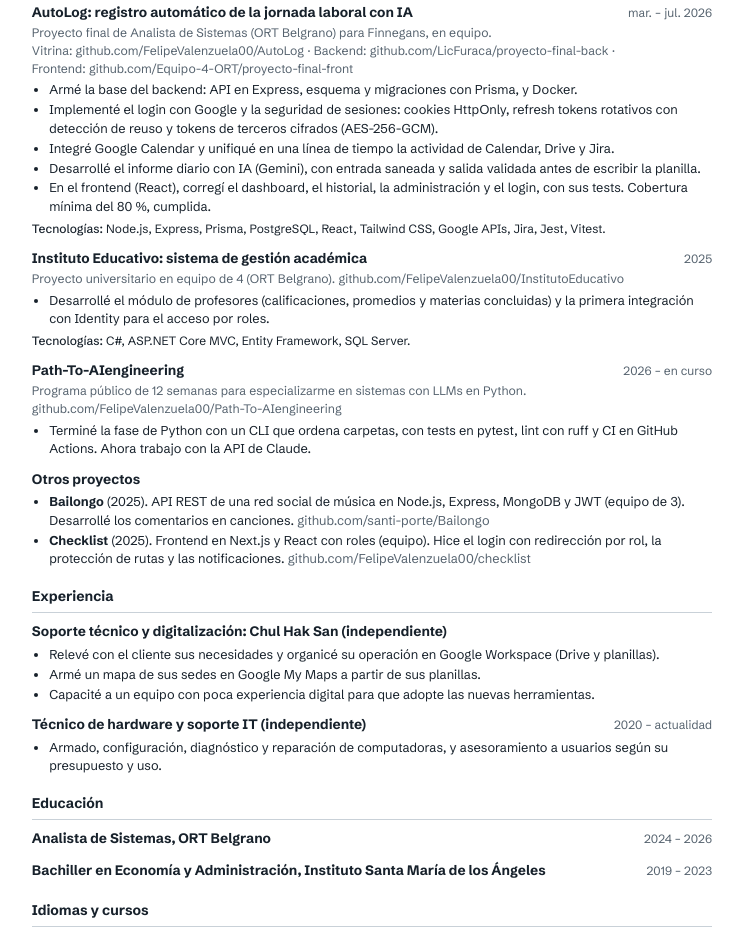
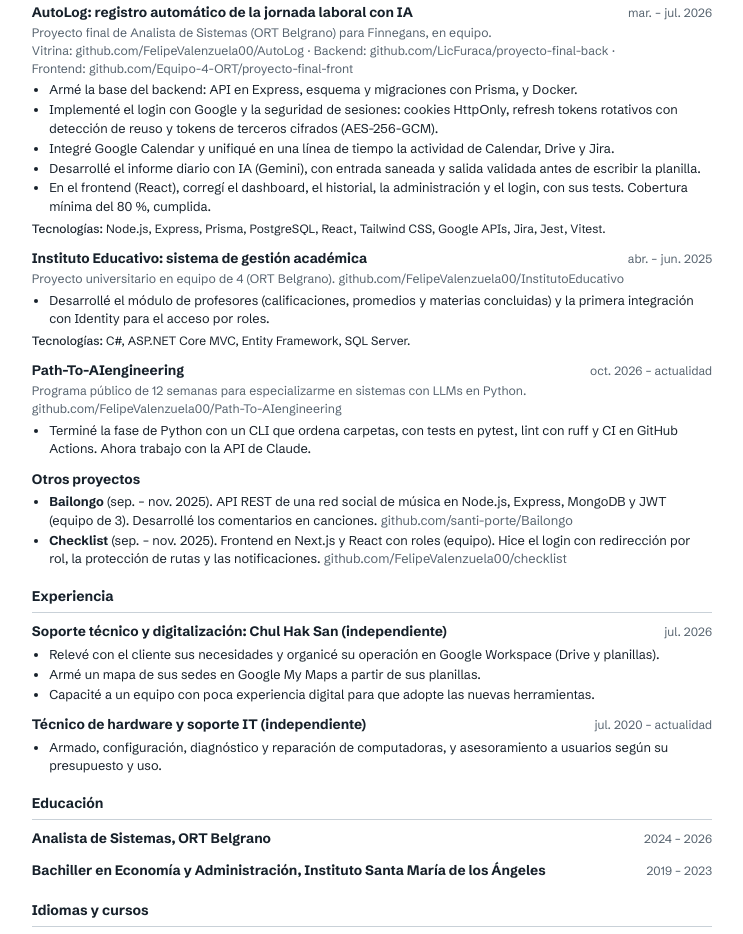
Before and after one commit to FelipeValenzuela00/FelipeValenzuela00.github.io, a plain HTML site: page cv/cv-es.html in a window 1280 px wide. Shown: the part 885-1819 px from the top of the page, without its empty margins (268-1011 px from the left). Drawn offline with Linux system fonts and the light colour scheme.

Commit message:
CV: fechas con mes en todos los proyectos y experiencias
Co-Authored-By: Claude Opus 5.5 <noreply@anthropic.com>
Claude-Session: https://claude.ai/code/session_01Q5xzUtBJB4KPLJSARqQ9N2

```diff
--- a/cv/cv-es.html
+++ b/cv/cv-es.html
@@ -38,7 +38,7 @@
   <h2>Proyectos</h2>
 
   <div class="item">
-    <div class="head"><h3>Asistente Financiero: plataforma SaaS de finanzas para pymes con IA</h3><span class="date">2026 – actualidad</span></div>
+    <div class="head"><h3>Asistente Financiero: plataforma SaaS de finanzas para pymes con IA</h3><span class="date">jul. 2026 – actualidad</span></div>
     <p class="sub">Proyecto en dúo con Diego Scopetta. <a href="https://github.com/FelipeValenzuela00/AsistenteFinanciero">github.com/FelipeValenzuela00/AsistenteFinanciero</a></p>
     <ul>
       <li>Diseñé el backend en ASP.NET Core 8 con Clean Architecture: API, modelo de datos y CI con GitHub Actions. El proyecto suma más de 800 tests automatizados (unitarios, de integración contra PostgreSQL real con Testcontainers y de frontend).</li>
@@ -66,7 +66,7 @@
   </div>
 
   <div class="item">
-    <div class="head"><h3>Instituto Educativo: sistema de gestión académica</h3><span class="date">2025</span></div>
+    <div class="head"><h3>Instituto Educativo: sistema de gestión académica</h3><span class="date">abr. – jun. 2025</span></div>
     <p class="sub">Proyecto universitario en equipo de 4 (ORT Belgrano). <a href="https://github.com/FelipeValenzuela00/InstitutoEducativo">github.com/FelipeValenzuela00/InstitutoEducativo</a></p>
     <ul>
       <li>Desarrollé el módulo de profesores (calificaciones, promedios y materias concluidas) y la primera integración con Identity para el acceso por roles.</li>
@@ -75,7 +75,7 @@
   </div>
 
   <div class="item">
-    <div class="head"><h3>Path-To-AIengineering</h3><span class="date">2026 – en curso</span></div>
+    <div class="head"><h3>Path-To-AIengineering</h3><span class="date">oct. 2026 – actualidad</span></div>
     <p class="sub">Programa público de 12 semanas para especializarme en sistemas con LLMs en Python. <a href="https://github.com/FelipeValenzuela00/Path-To-AIengineering">github.com/FelipeValenzuela00/Path-To-AIengineering</a></p>
     <ul>
       <li>Terminé la fase de Python con un CLI que ordena carpetas, con tests en pytest, lint con ruff y CI en GitHub Actions. Ahora trabajo con la API de Claude.</li>
@@ -85,8 +85,8 @@
   <div class="item">
     <div class="head"><h3>Otros proyectos</h3></div>
     <ul class="others">
-      <li><b>Bailongo</b> (2025). API REST de una red social de música en Node.js, Express, MongoDB y JWT (equipo de 3). Desarrollé los comentarios en canciones. <a href="https://github.com/santi-porte/Bailongo">github.com/santi-porte/Bailongo</a></li>
-      <li><b>Checklist</b> (2025). Frontend en Next.js y React con roles (equipo). Hice el login con redirección por rol, la protección de rutas y las notificaciones. <a href="https://github.com/FelipeValenzuela00/checklist">github.com/FelipeValenzuela00/checklist</a></li>
+      <li><b>Bailongo</b> (sep. – nov. 2025). API REST de una red social de música en Node.js, Express, MongoDB y JWT (equipo de 3). Desarrollé los comentarios en canciones. <a href="https://github.com/santi-porte/Bailongo">github.com/santi-porte/Bailongo</a></li>
+      <li><b>Checklist</b> (sep. – nov. 2025). Frontend en Next.js y React con roles (equipo). Hice el login con redirección por rol, la protección de rutas y las notificaciones. <a href="https://github.com/FelipeValenzuela00/checklist">github.com/FelipeValenzuela00/checklist</a></li>
     </ul>
   </div>
 </section>
@@ -95,7 +95,7 @@
   <h2>Experiencia</h2>
 
   <div class="item">
-    <div class="head"><h3>Soporte técnico y digitalización: Chul Hak San (independiente)</h3></div>
+    <div class="head"><h3>Soporte técnico y digitalización: Chul Hak San (independiente)</h3><span class="date">jul. 2026</span></div>
     <ul>
       <li>Relevé con el cliente sus necesidades y organicé su operación en Google Workspace (Drive y planillas).</li>
       <li>Armé un mapa de sus sedes en Google My Maps a partir de sus planillas.</li>
@@ -104,7 +104,7 @@
   </div>
 
   <div class="item">
-    <div class="head"><h3>Técnico de hardware y soporte IT (independiente)</h3><span class="date">2020 – actualidad</span></div>
+    <div class="head"><h3>Técnico de hardware y soporte IT (independiente)</h3><span class="date">jul. 2020 – actualidad</span></div>
     <ul>
       <li>Armado, configuración, diagnóstico y reparación de computadoras, y asesoramiento a usuarios según su presupuesto y uso.</li>
     </ul>
```
Also changed, not shown: cv/cv-en.html (+7 -7 lines), 2 other files.
